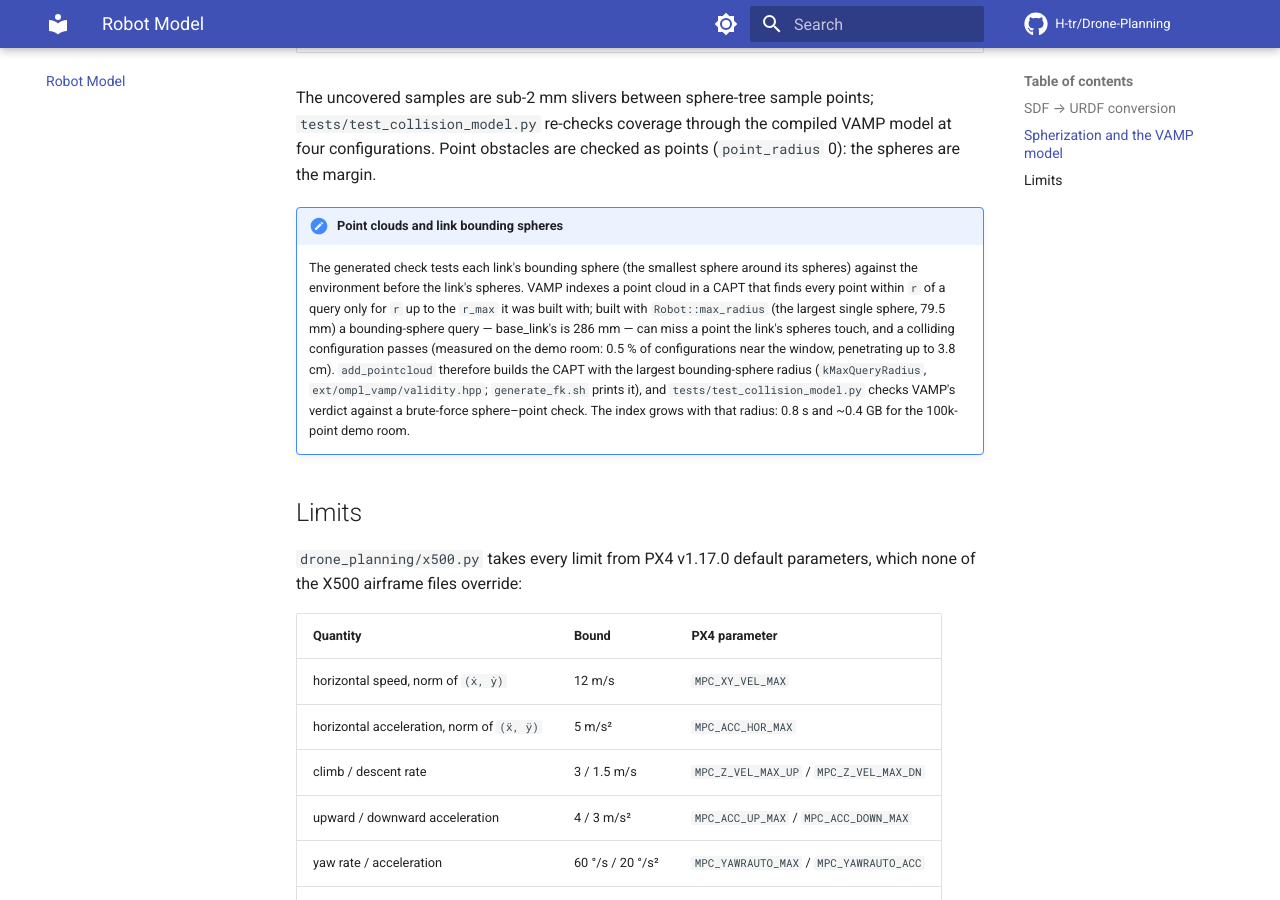
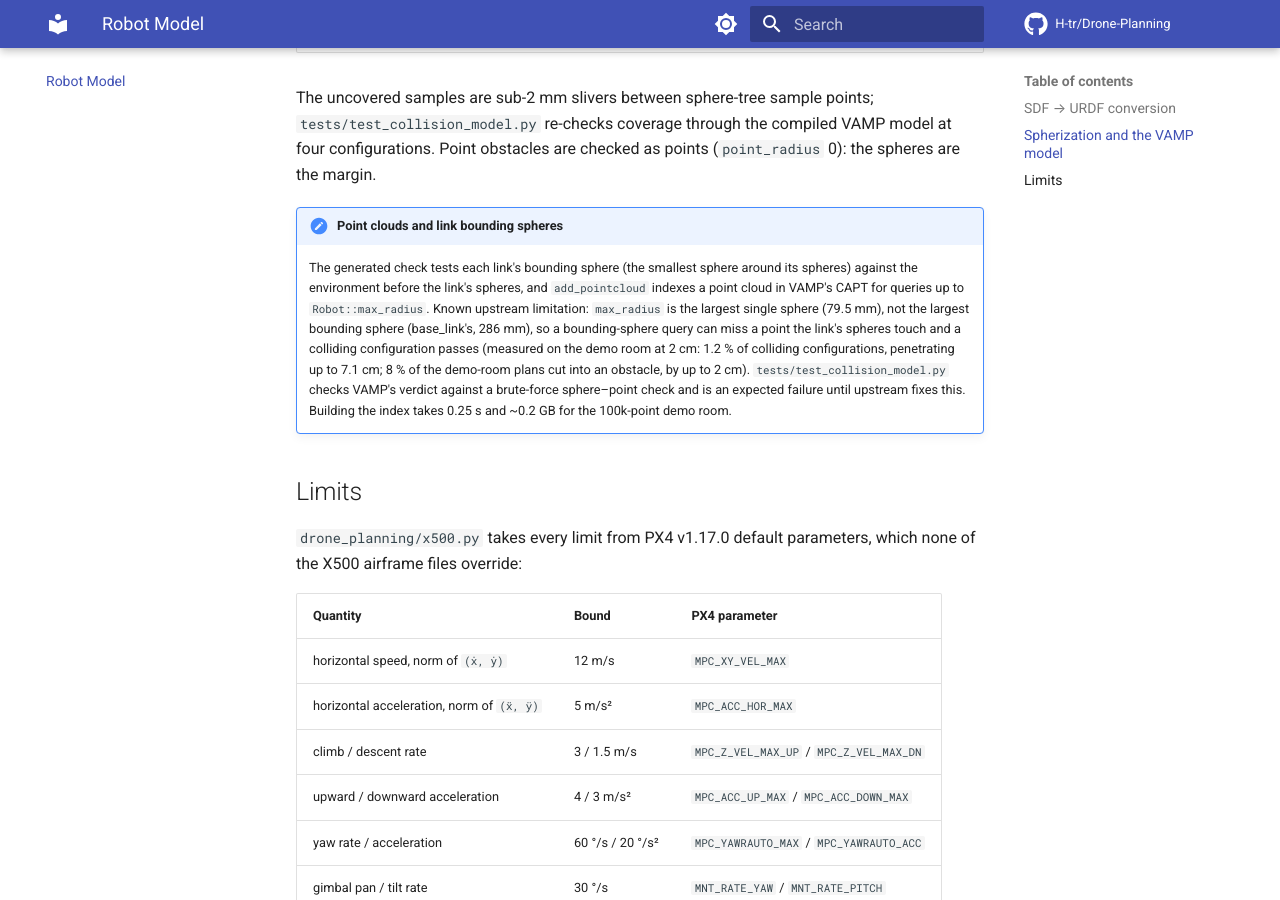
Before and after one commit to H-tr/Drone-Planning, an MkDocs documentation site: the page built from docs/robot.md, in a window 1280 px wide and 900 px high, scrolled down 3040 px. Built offline with MkDocs 1.6.1 and Material for MkDocs 9.7.7, drawn with Linux system fonts in a browser that asks for light colours; comment, search, counter and statistics services are not loaded.

Commit message:
refactor: build point-cloud CAPTs with Robot::min_radius / max_radius
Drop the hand-copied kMaxQueryRadius (and its printing in
generate_fk.sh) and index point clouds like the other embodiments, so
collision checking follows upstream VAMP. The known upstream limitation
stays: cricket's max_radius is the largest single sphere (79.5 mm), but
the check also queries the link bounding spheres (up to 286 mm), so the
CAPT can miss points and pass colliding configurations. The brute-force
test that guards this is a strict xfail and flips once upstream fixes
it; docs/robot.md states the limitation with measured numbers.

Co-Authored-By: Claude Opus 5.5 (1M context) <noreply@anthropic.com>

```diff
--- a/docs/robot.md
+++ b/docs/robot.md
@@ -127,18 +127,17 @@ as points (`point_radius` 0): the spheres are the margin.
 
     The generated check tests each link's bounding sphere (the smallest
     sphere around its spheres) against the environment before the link's
-    spheres. VAMP indexes a point cloud in a CAPT that finds every point
-    within `r` of a query only for `r` up to the `r_max` it was built
-    with; built with `Robot::max_radius` (the largest single sphere,
-    79.5 mm) a bounding-sphere query — base_link's is 286 mm — can miss a
-    point the link's spheres touch, and a colliding configuration passes
-    (measured on the demo room: 0.5 % of configurations near the window,
-    penetrating up to 3.8 cm). `add_pointcloud` therefore builds the CAPT
-    with the largest bounding-sphere radius (`kMaxQueryRadius`,
-    `ext/ompl_vamp/validity.hpp`; `generate_fk.sh` prints it), and
-    `tests/test_collision_model.py` checks VAMP's verdict against a
-    brute-force sphere–point check. The index grows with that radius:
-    0.8 s and ~0.4 GB for the 100k-point demo room.
+    spheres, and `add_pointcloud` indexes a point cloud in VAMP's CAPT for
+    queries up to `Robot::max_radius`. Known upstream limitation:
+    `max_radius` is the largest single sphere (79.5 mm), not the largest
+    bounding sphere (base_link's, 286 mm), so a bounding-sphere query can
+    miss a point the link's spheres touch and a colliding configuration
+    passes (measured on the demo room at 2 cm: 1.2 % of colliding
+    configurations, penetrating up to 7.1 cm; 8 % of the demo-room plans
+    cut into an obstacle, by up to 2 cm). `tests/test_collision_model.py`
+    checks VAMP's verdict against a brute-force sphere–point check and is
+    an expected failure until upstream fixes this. Building the index takes
+    0.25 s and ~0.2 GB for the 100k-point demo room.
 
 ## Limits
 
```
Also changed, not shown: README.md (+1 -1 lines), 4 other files.
